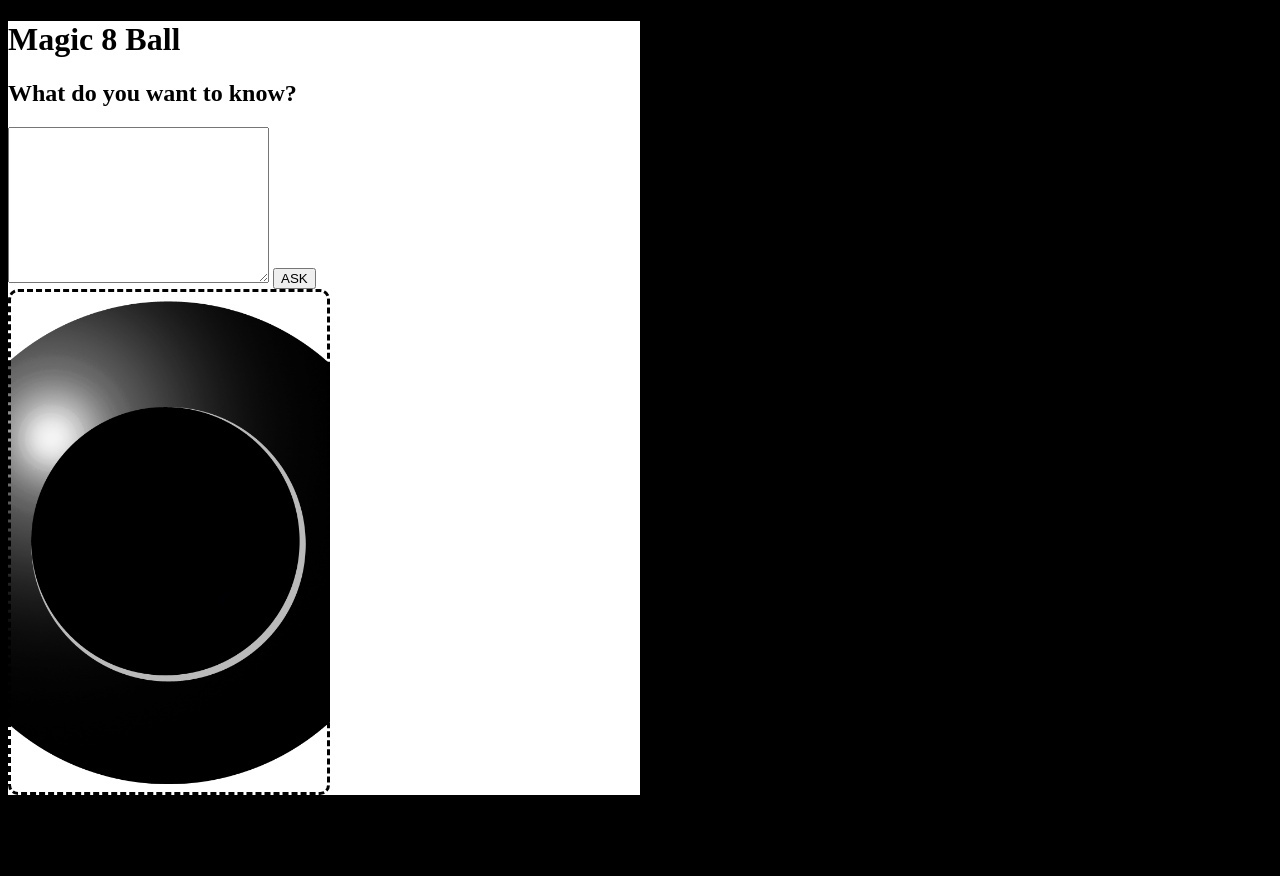
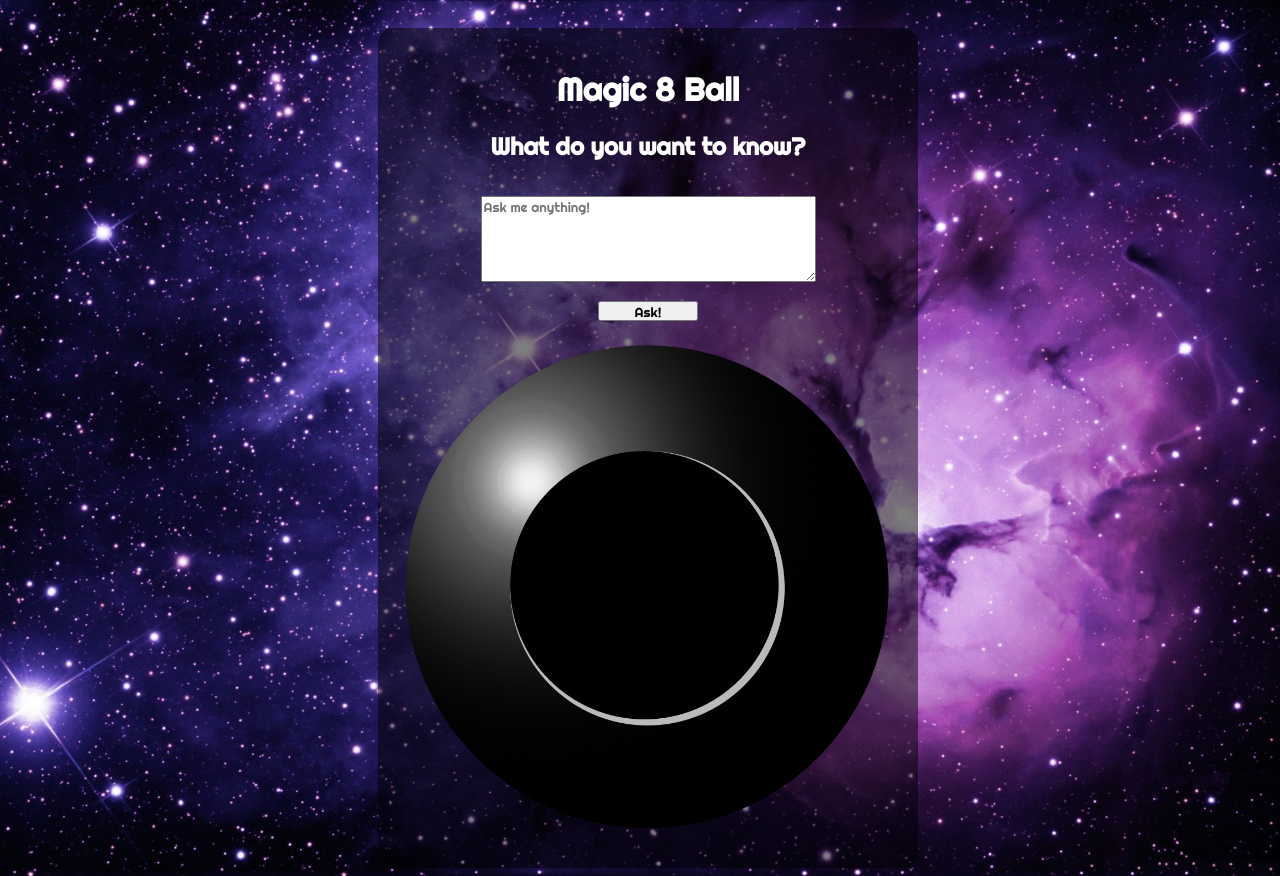
Before and after one commit to ajradtke/magic8ball---ajr, a plain HTML site: page index.html in a window 1280 px wide. Before the commit the page ends 803 px from the top, so only its background shows below. Drawn offline with Linux system fonts and the light colour scheme.

Commit message:
added ask function, styling

```diff
--- a/css/style.css
+++ b/css/style.css
@@ -1,21 +1,61 @@
+* {
+    font-family: 'Righteous', cursive;
+}
 body{
-    background-color: black;
+    padding-top: 20px;
+    display: flex;
+    justify-content: center;
+    background-image: url(../img/pagebackground.jpg);
+    background-size: cover;
+    background-position: center;
+    background-repeat: no-repeat;
+    width: 100%;
+    min-height: 100vh;
+
 }
+
 .headertext {
-    padding: 15px;
+    margin: 15px;
     width: 100%;
 }
-.application, .textButton {
-    background-color: white;
-    width: 50%;
+
+h1, h2 {
+    color: white;
 }
+
+.textButton {
+   margin: 15px;
+}
+
+.askButton {
+    height: 20px;
+    width: 100px;
+}
+
+#magicText {
+    margin: 15px;
+}
+
+.container {
+    width: 100%;
+    /* border-style: dashed; */
+    text-align: center;
+}
+
+.application {
+    height: 800px;
+    width: 500px;
+    border-radius: 15px;
+    background-color: rgba(0,0,0,.5);
+    padding: 20px;
+}
+
 #answers {
-    width: 50%;
+    width: 100%;
     height: 500px;
-    border-radius: 10px;
     background-image: url('../img/magic/magic8ball_start.png');
-    background-size: cover;
+    background-size: contain;
     background-repeat: no-repeat;
     background-position: center;
-    border-style: dashed;
+    /* border-style: dashed; */
 }
--- a/index.html
+++ b/index.html
@@ -6,6 +6,9 @@
     <meta name="viewport" content="width=device-width, initial-scale=1.0">
     <title>Magic 8 Ball - AJR</title>
     <link rel="stylesheet" href="css/style.css">
+    <link rel="preconnect" href="https://fonts.googleapis.com">
+    <link rel="preconnect" href="https://fonts.gstatic.com" crossorigin>
+    <link href="https://fonts.googleapis.com/css2?family=Righteous&display=swap" rel="stylesheet">
 </head>
 <body>
     <div class="application">
@@ -16,8 +19,8 @@
             </div>
 
             <div class="textButton">
-                <textarea name="" id="" cols="30" rows="10"></textarea>
-                <button onclick="ask()">ASK</button>
+                <textarea name="question" id="magicText" cols="50" rows="5" placeholder="Ask me anything!"></textarea><br>
+                <button class="askButton" onclick="ask()">Ask!</button>
             </div>
         </div>
         <div id="answers"></div>
```
Also changed, not shown: img/pagebackground.jpg (added).
